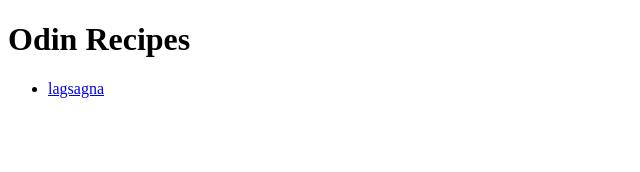
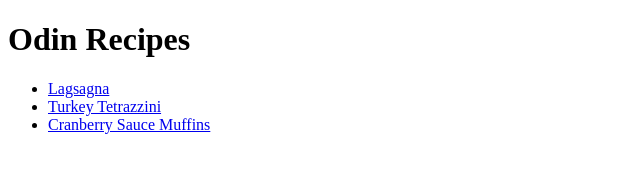
Before and after one commit to DUONGVIHUNG/odin-recipes, a plain HTML site: page index.html in a window 1280 px wide. Shown: the whole page, without its empty margins (0-640 px from the left). Drawn offline with Linux system fonts and the light colour scheme.

Commit message:
Add new link to other recipe link at homepage

```diff
--- a/index.html
+++ b/index.html
@@ -7,7 +7,9 @@
     <body>
         <h1>Odin Recipes</h1>
         <ul>
-            <li><a href="recipes/lasagna.html">lagsagna</a></li>
+            <li><a href="./recipes/lasagna.html">Lagsagna</a></li>
+            <li><a href="./recipes/tetrazzini.html">Turkey Tetrazzini</a></li>
+            <li><a href="./recipes/tetrazzini.html">Cranberry Sauce Muffins</a></li>
         </ul>
     </body>
 </html>
```
Also changed, not shown: recipes-img/lagsana1.jpg (added), recipes-img/muffins.webp (added), recipes-img/tetra.webp (added).
